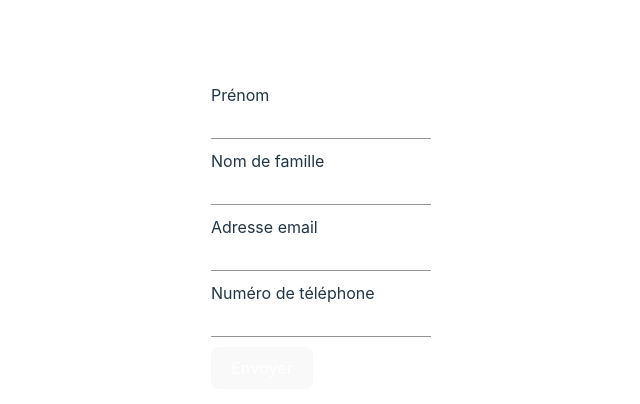
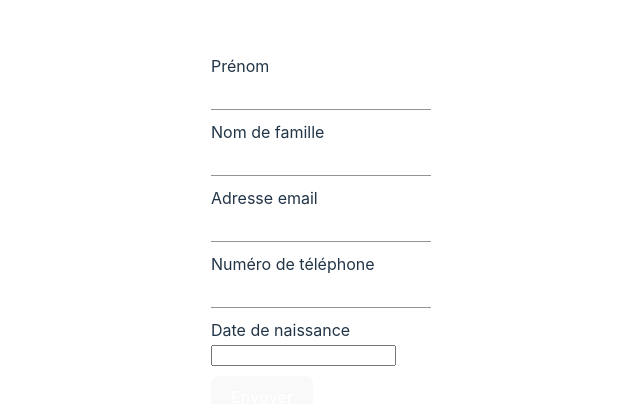
Before and after one commit to Jwana24/poc-rhf_controller, a React (Vite) app: page / in a window 1280 px wide. Shown: the part 164-568 px from the top of the page, without its empty margins (319-959 px from the left). Built offline with nearby package versions, Linux system fonts and the light colour scheme.

Commit message:
Adding datePicker to test the Controller with it

```diff
--- a/package.json
+++ b/package.json
@@ -16,6 +16,7 @@
     "@hookform/resolvers": "^3.1.1",
     "@mui/material": "^5.14.0",
     "react": "^18.2.0",
+    "react-datepicker": "^4.16.0",
     "react-dom": "^18.2.0",
     "react-hook-form": "^7.45.1",
     "yup": "^1.2.0"
--- a/src/App.jsx
+++ b/src/App.jsx
@@ -1,7 +1,8 @@
 import { useForm } from "react-hook-form";
-import InputField from "./components/InputField";
 import * as yup from 'yup';
 import { yupResolver } from '@hookform/resolvers/yup';
+import InputField from "./components/InputField";
+import DatePickerInput from "@/components/DatePickerInput.jsx";
 
 import './App.css'
 
@@ -12,7 +13,8 @@ const validationSchema = yup.object({
   phone: yup.string().matches(
     /^(?:(?:(?:\+|00)33[ ]?(?:\(0\)[ ]?)?)|0){1}[1-9]{1}([ .-]?)(?:\d{2}\1?){3}\d{2}$/,
     "Le numéro de téléphone n'est pas valide"
-  ).required("Le numéro de téléphone est requis")
+  ).required("Le numéro de téléphone est requis"),
+  birthDate: yup.date().required("La date est requise"),
 });
 
 function App() {
@@ -22,6 +24,7 @@ function App() {
       lastName: "",
       email: "",
       phone: "",
+      birthDate: "",
     },
     resolver: yupResolver(validationSchema)
   })
@@ -35,6 +38,7 @@ function App() {
         <InputField labelValue="Nom de famille" inputName="lastName" control={control} errors={errors} />
         <InputField labelValue="Adresse email" inputName="email" control={control} errors={errors} />
         <InputField labelValue="Numéro de téléphone" inputName="phone" control={control} errors={errors} />
+        <DatePickerInput labelValue="Date de naissance" inputName="birthDate" control={control} errors={errors} />
 
         <button type='submit'>Envoyer</button>
       </form>
--- /dev/null
+++ b/src/components/DatePickerInput.jsx
@@ -0,0 +1,35 @@
+import DatePicker from "react-datepicker";
+import { Controller } from "react-hook-form";
+import { ErrorMessage } from "@hookform/error-message";
+import { registerLocale, setDefaultLocale } from  "react-datepicker";
+import fr from 'date-fns/locale/fr';
+
+import "react-datepicker/dist/react-datepicker.css";
+import 'react-datepicker/dist/react-datepicker-cssmodules.css';
+
+const DatePickerInput = ({ labelValue, inputName, control, errors }) => {
+  registerLocale('fr', fr);
+  setDefaultLocale('fr');
+
+  const handleDateSelect = () => console.log('pop!');
+
+  return (
+    <div className="Spaces">
+      <label>{labelValue}</label>
+      <Controller
+        name={inputName}
+        control={control}
+        render={({ field: { value, onChange } }) => (
+          <DatePicker locale="fr" selected={value} onChange={onChange} onSelect={handleDateSelect} />
+        )}
+      />
+      <ErrorMessage
+        errors={errors}
+        name={inputName}
+        render={({ message }) => <p className="Errors">{message}</p>}
+      />
+    </div>
+  );
+};
+
+export default DatePickerInput;
```
Also changed, not shown: .eslintrc.cjs, 1 other file (tests, documents, lock files or other folders).
